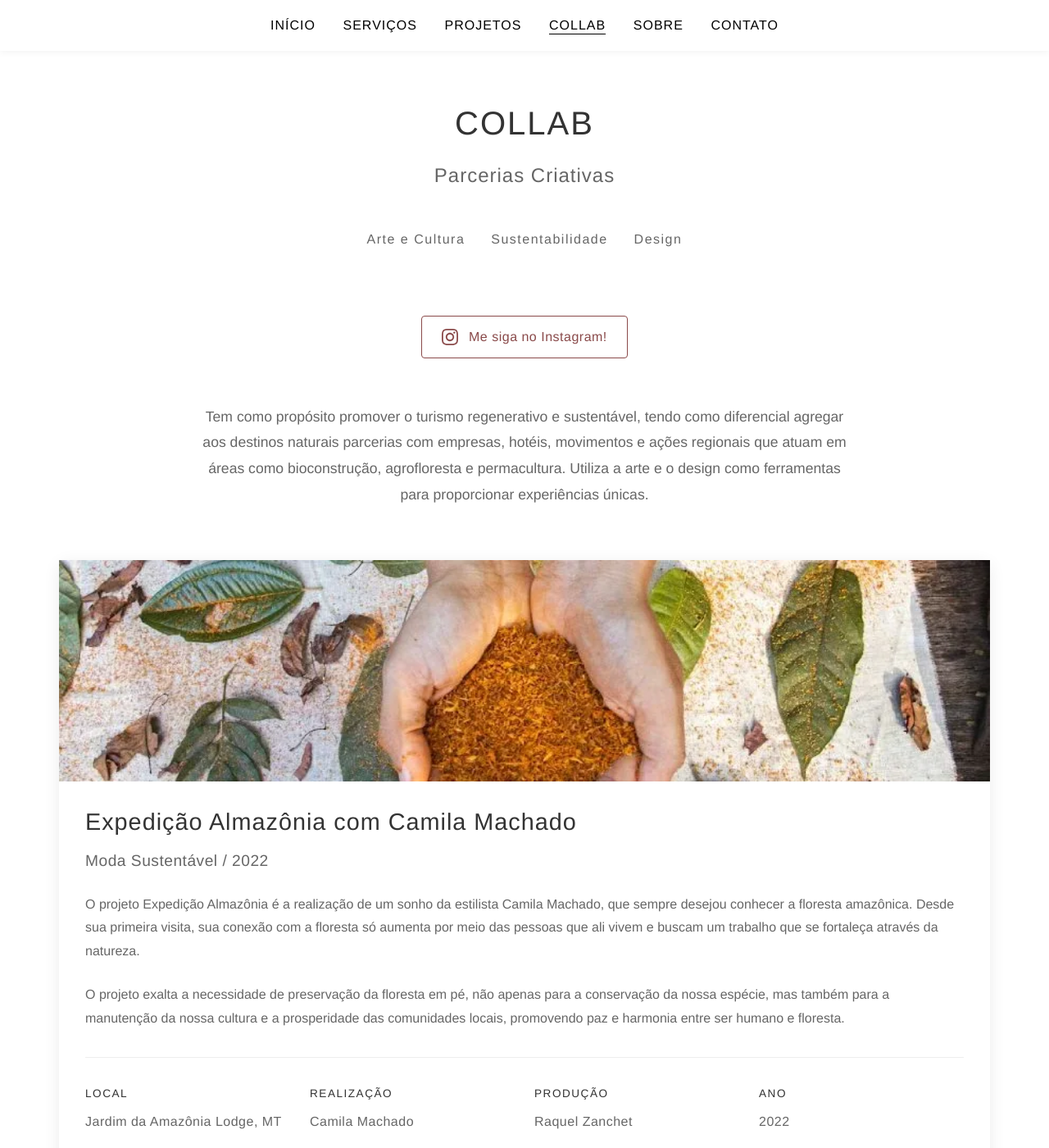
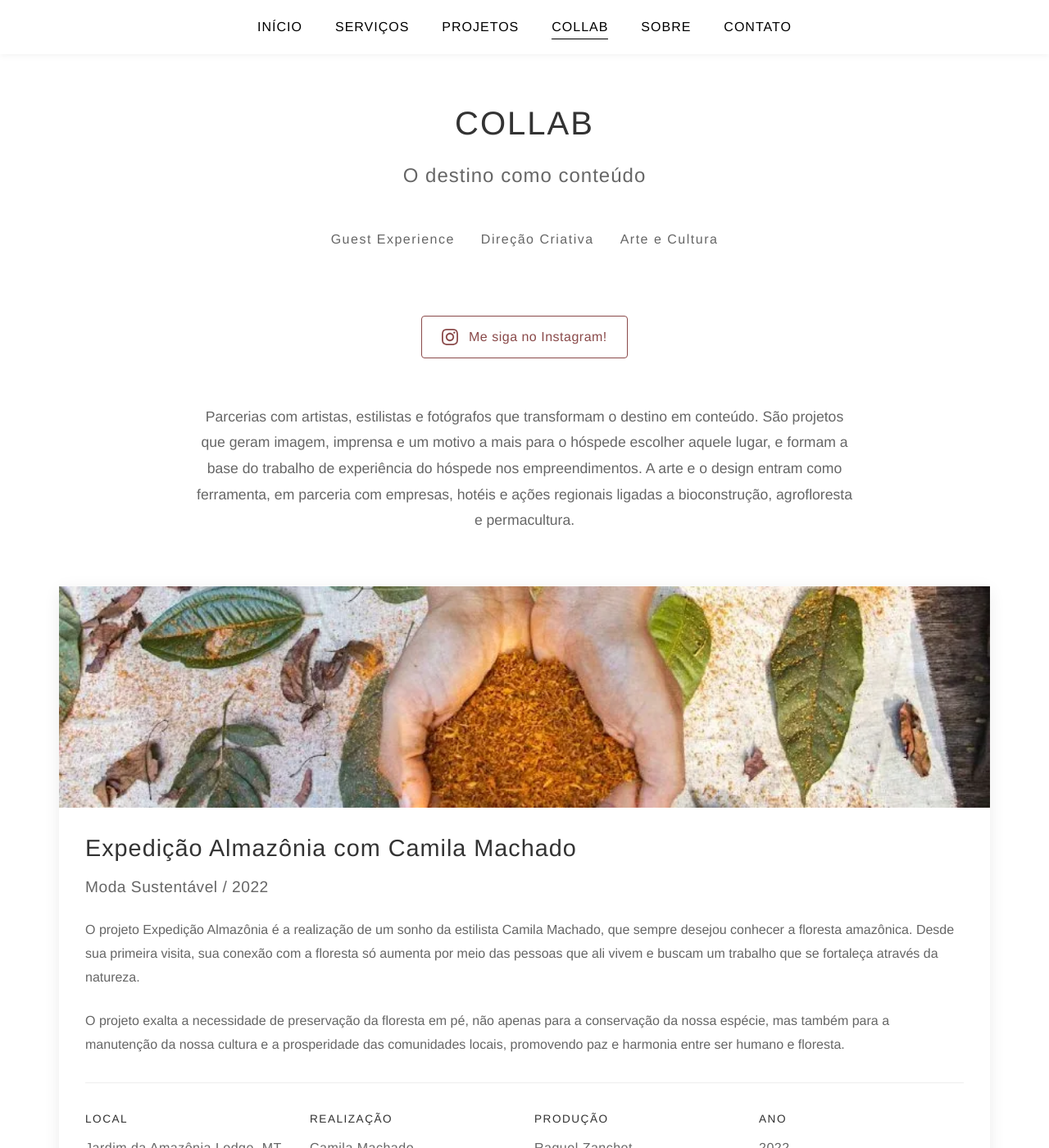
Before and after one commit to jpzank/raquel_zanchet.website, a Jekyll site: the page built from pages/collab/index.html, in a window 1280 px wide and 1400 px high. Shown: the whole window at 82% size. Built offline with Jekyll 4.4.1, drawn with Linux system fonts in a browser that asks for light colours.

Commit message:
Reframe Collab, qualify the contact page, and fix the tap targets
Collab now opens by saying what it is for. It explained itself by
environmental purpose, which is true but does not tell a hotel investor why
the page is on the site. It is evidence of guest experience and creative
direction: partnerships that turn the destination into content and generate
press. The five partnerships and their texts are untouched.

Contato gains one line asking for the type of property, the number of units,
the phase and the expected opening date. It filters out whoever has no real
project and makes the first reply useful instead of a request for basics.

Tap targets. An audit at 390px found the navigation links were 15px tall,
below the 24px that WCAG 2.2 asks for at level AA, and the WhatsApp icon was
20x20. The padding moved from the bar to the links themselves, so each is
about 38px on a phone and the bar is no different in height. The WhatsApp
link is now 44x44 with the icon still 20px. On the cards, "Explorar" grew to
44px: its underline became a pseudo-element so the hit area could grow
without pushing the line away from the text, and the hover animation is
unchanged.

One layout bug, mine, caught before it shipped: the new paragraph on Contato
sat against the left edge instead of centred. `.contact-page p` carries
higher specificity than `.contato-orientacao`, so its `margin: 0.5rem 0`
cancelled the `auto`. Measured after the fix: 371px of slack on each side.

Full audit across seven pages and nine widths from 320 to 1920: no page
scrolls sideways, the nav never covers content, no broken internal links, no
duplicate ids, no image without alt or without dimensions, no heading level
skipped, and every external link carries noopener. No target fails AA. The
ones left sit between 38 and 43px, short of the 44px that AAA suggests.

```diff
--- a/css/styles.css
+++ b/css/styles.css
@@ -116,13 +116,16 @@ main[tabindex="-1"]:focus {
    Navegação
    -------------------------------------------------------------------------- */
 
+/* O recuo da barra é pequeno de propósito: a altura de toque foi passada
+   para os próprios links, com padding, para que cada um tenha área de toque
+   confortável no celular. A barra fica com a mesma altura de antes. */
 nav {
     position: fixed;
     top: 0;
     width: 100%;
     background: rgba(255, 255, 255, 0.98);
     z-index: 1000;
-    padding: 1.2rem 0;
+    padding: 0.5rem 0;
     box-shadow: 0 2px 8px rgba(0, 0, 0, 0.05);
 }
 
@@ -146,7 +149,13 @@ nav ul {
     padding: 0 1rem;
 }
 
+/* O link tinha 15px de altura de toque, abaixo dos 24px que a WCAG 2.2 pede
+   no nível AA. O padding leva para cerca de 40px sem mexer no tamanho da
+   letra nem na altura total da barra. */
 nav a {
+    display: inline-block;
+    position: relative;
+    padding: 0.8rem 0.2rem;
     text-decoration: none;
     color: var(--primary-color);
     font-size: var(--font-size-base);
@@ -159,10 +168,17 @@ nav a:hover {
     opacity: 0.7;
 }
 
-/* Marca visualmente a página atual, além do aria-current para leitores de tela */
-nav a[aria-current="page"] {
-    border-bottom: 1px solid currentColor;
-    padding-bottom: 2px;
+/* Marca visualmente a página atual, além do aria-current para leitores de
+   tela. O traço é desenhado por pseudo-elemento para acompanhar o texto, e
+   não a borda inferior da área de toque, que agora é bem maior. */
+nav a[aria-current="page"]::after {
+    content: "";
+    position: absolute;
+    left: 0.2rem;
+    right: 0.2rem;
+    bottom: 0.62rem;
+    height: 1px;
+    background: currentColor;
 }
 
 /* --------------------------------------------------------------------------
@@ -808,18 +824,32 @@ main {
     margin-bottom: 1rem;
 }
 
+/* O traço é pseudo-elemento, não borda, para que a área de toque possa
+   crescer até 44px sem afastar o traço do texto. O afastamento no hover,
+   que já existia, continua igual. */
 .card-overlay a {
+    position: relative;
+    display: inline-block;
+    padding: 0.7rem 0.8rem;
     color: white;
     text-decoration: none;
     font-size: 1rem;
     letter-spacing: 1px;
-    padding-bottom: 4px;
-    border-bottom: 1px solid white;
-    transition: all 0.3s ease;
-}
-
-.card-overlay a:hover {
-    padding-bottom: 8px;
+}
+
+.card-overlay a::after {
+    content: "";
+    position: absolute;
+    left: 0.8rem;
+    right: 0.8rem;
+    bottom: calc(0.7rem - 4px);
+    height: 1px;
+    background: white;
+    transition: bottom 0.3s ease;
+}
+
+.card-overlay a:hover::after {
+    bottom: calc(0.7rem - 8px);
 }
 
 .card-overlay a:focus-visible {
@@ -1078,6 +1108,14 @@ main {
     letter-spacing: 0.5px;
     display: flex;
     flex-direction: column;
+}
+
+/* O link do site fica sozinho na célula, então não vale a isenção de alvo
+   em linha. O padding leva a área de toque para perto dos 44px. */
+.project-details p > a {
+    display: inline-block;
+    padding: 0.45rem 0;
+    align-self: flex-start;
 }
 
 .project-details p::before {
@@ -1343,6 +1381,19 @@ main {
     letter-spacing: 0.5px;
 }
 
+/* Precisa do seletor com a página junto: .contact-page p tem especificidade
+   maior e a margem 0.5rem 0 de lá anulava o auto, jogando o parágrafo para
+   a esquerda. */
+.contact-page .contato-orientacao {
+    max-width: 46ch;
+    margin: 0 auto 3rem;
+    text-align: center;
+    font-size: 1.02rem;
+    line-height: var(--line-height-relaxed);
+    color: #666;
+    text-wrap: pretty;
+}
+
 .contact-item {
     margin-bottom: 2rem;
     text-align: center;
@@ -1363,10 +1414,15 @@ main {
     gap: 0.6rem;
 }
 
+/* O ícone tem 20px, e sozinho ficava abaixo do mínimo de toque. O padding
+   leva a área clicável a 44px sem aumentar o desenho. */
 .whatsapp-link {
     display: inline-flex;
     align-items: center;
     justify-content: center;
+    width: 44px;
+    height: 44px;
+    margin: -12px 0;
 }
 
 .whatsapp-icon {
@@ -1410,11 +1466,12 @@ main {
 }
 
 .contact-link {
+    display: inline-block;
     color: #666;
     text-decoration: none;
     border-bottom: 1px solid transparent;
     transition: all 0.3s ease;
-    padding-bottom: 2px;
+    padding: 0.35rem 0 2px;
 }
 
 .contact-link:hover {
@@ -1687,20 +1744,28 @@ footer {
    navegação fixa não cubra o começo do conteúdo. */
 @media (max-width: 560px) {
     nav ul {
-        gap: 0.45rem 1.15rem;
-    }
-
+        gap: 0.35rem 1.15rem;
+    }
+
+    /* Recuo menor que no desktop porque aqui são duas linhas: com 0,8rem a
+       barra fixa passava de 115px e comia um sétimo da tela. Com 0,55rem a
+       área de toque fica em 33px, acima dos 24px do nível AA. */
     nav a {
         font-size: 0.85rem;
         letter-spacing: 0.5px;
+        padding: 0.55rem 0.2rem;
+    }
+
+    nav a[aria-current="page"]::after {
+        bottom: 0.4rem;
     }
 
     main {
-        padding-top: 128px;
+        padding-top: 116px;
     }
 
     .projects-container {
-        padding-top: 128px;
+        padding-top: 116px;
     }
 }
 
--- a/pages/collab/index.html
+++ b/pages/collab/index.html
@@ -1,19 +1,19 @@
 ---
 layout: default
-title: "Collab - Raquel Zanchet"
+title: "Collab - Raquel Zanchet Hospitality"
 nav: "collab"
 main_class: "projects-container"
-description: "Veja as collabs de Raquel Zanchet com artistas, fotógrafos e marcas em projetos de turismo regenerativo, moda sustentável e cultura."
-og_description: "Parcerias criativas com artistas, fotógrafos e marcas em projetos de turismo regenerativo, moda sustentável e cultura."
+description: "Parcerias com artistas, estilistas e fotógrafos que transformam o destino em conteúdo, e formam a base do trabalho de experiência do hóspede."
+og_description: "Parcerias com artistas, estilistas e fotógrafos que transformam o destino em conteúdo e geram imagem e imprensa."
 ---
 
 <header class="page-header">
     <h1>COLLAB</h1>
-    <h2>Parcerias Criativas</h2>
+    <h2>O destino como conteúdo</h2>
     <ul class="categories">
+        <li>Guest Experience</li>
+        <li>Direção Criativa</li>
         <li>Arte e Cultura</li>
-        <li>Sustentabilidade</li>
-        <li>Design</li>
     </ul>
     <a href="https://www.instagram.com/raquelzanchet/" target="_blank" rel="noopener noreferrer" class="social-follow-button">
         <svg class="social-icon" viewBox="0 0 24 24">
@@ -21,7 +21,7 @@ og_description: "Parcerias criativas com artistas, fotógrafos e marcas em proje
         </svg>
         Me siga no Instagram!
     </a>
-    <p class="intro-text">Tem como propósito promover o turismo regenerativo e sustentável, tendo como diferencial agregar aos destinos naturais parcerias com empresas, hotéis, movimentos e ações regionais que atuam em áreas como bioconstrução, agrofloresta e permacultura. Utiliza a arte e o design como ferramentas para proporcionar experiências únicas.</p>
+    <p class="intro-text">Parcerias com artistas, estilistas e fotógrafos que transformam o destino em conteúdo. São projetos que geram imagem, imprensa e um motivo a mais para o hóspede escolher aquele lugar, e formam a base do trabalho de experiência do hóspede nos empreendimentos. A arte e o design entram como ferramenta, em parceria com empresas, hotéis e ações regionais ligadas a bioconstrução, agrofloresta e permacultura.</p>
 </header>
 
 <div class="projects-grid">
```
Also changed, not shown: pages/contato/index.html (+5 -3 lines).
